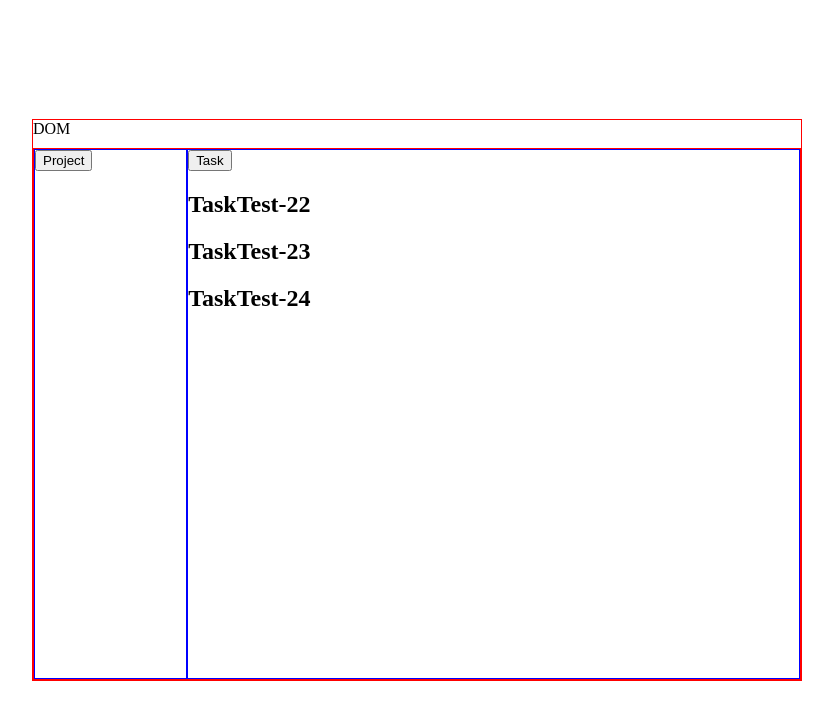
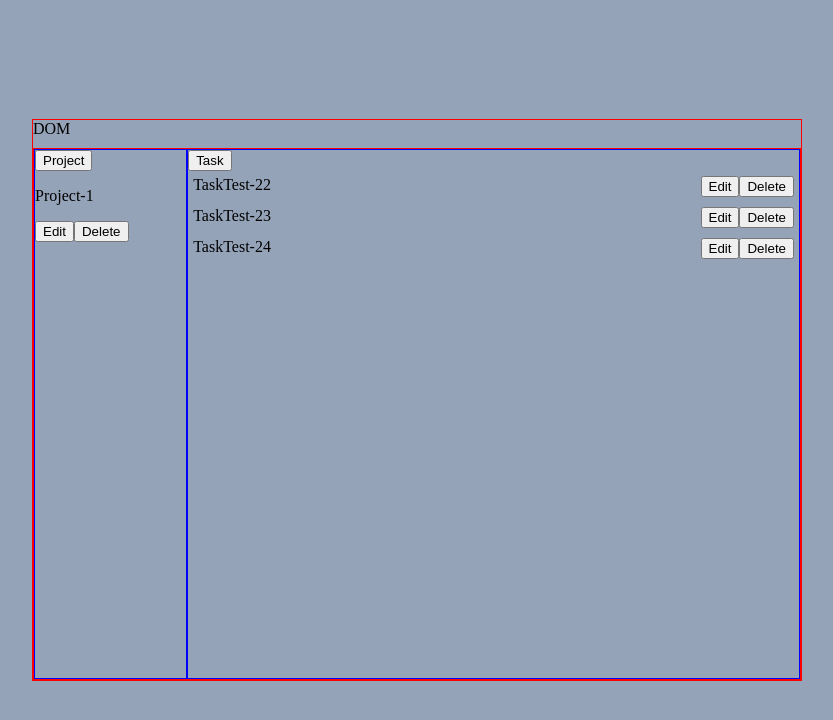
Before and after one commit to dimasjp/odin_todo-list, a website built with webpack: page src/template.html in a window 1280 px wide. Shown: the whole page, without its empty margins (223-1056 px from the left). Built offline with nearby package versions, Linux system fonts and the light colour scheme.

Commit message:
Add function to render project to page and factories to class

```diff
--- a/src/display.js
+++ b/src/display.js
@@ -1,4 +1,5 @@
 import { openModal, closeModal } from "./modal";
+import { Project, renderProject } from "./projects";
 import { renderTask, createTask, tasksArray } from "./tasks";
 import { createForm } from "./form";
 
@@ -38,6 +39,8 @@ const createProjectSection = () => {
         form.classList.add('project-form');
         createForm();
     })
+
+    renderProject();
 }
 
 const createTaskSection = () => {
--- a/src/projects.js
+++ b/src/projects.js
@@ -1,20 +1,59 @@
 
-const projectsArray = [];
+let projectsArray = [];
 
-const projectFactory = (title) => {
-    return { title };
+class Project {
+    constructor(title) {
+        this.title = title;
+        this.tasks = [];
+    }
 }
 
 const createProject = (title) => {
-    const newProject = projectFactory(title);
+    const newProject = new Project(title);
     projectsArray.push(newProject);
     console.log(projectsArray);
+}
+
+const renderProject = () => {
+    const projectContainer = document.querySelector('.project-container');
+    projectContainer.innerHTML = '';
+
+    for (let i = 0; i < projectsArray.length; i++) {
+        const projectCard = document.createElement('div');
+        projectCard.classList.add('project-card');
+        projectCard.setAttribute('data-index', i);
+        projectContainer.appendChild(projectCard);
+
+        const projectCardLeft = document.createElement('div');
+        projectCardLeft.classList.add('project-card-left');
+        projectCard.appendChild(projectCardLeft);
+
+        const projectCardRight = document.createElement('div');
+        projectCardRight.classList.add('project-card-right');
+        projectCard.appendChild(projectCardRight);
+
+        const projectCardTitle = document.createElement('p');
+        projectCardTitle.classList.add('project-title');
+        projectCardTitle.textContent = projectsArray[i].title;
+        projectCardLeft.appendChild(projectCardTitle);
+
+        const projectCardEdit = document.createElement('button');
+        projectCardEdit.classList.add('project-edit');
+        projectCardEdit.textContent = "Edit";
+        projectCardRight.appendChild(projectCardEdit);
+
+        const projectCardDelete = document.createElement('button');
+        projectCardDelete.classList.add('project-delete-btn');
+        projectCardDelete.textContent = "Delete";
+        projectCardRight.appendChild(projectCardDelete);
+    }
 }
 
 createProject("Project-1");
 
 export {
-    projectFactory,
+    Project,
     projectsArray,
-    createProject
+    createProject,
+    renderProject
 }
--- a/src/style.css
+++ b/src/style.css
@@ -10,6 +10,7 @@ body {
     display: flex;
     align-items: center;
     justify-content: center;
+    background-color: #94A3B8;
 }
 
 #content {
@@ -75,6 +76,17 @@ body {
     padding: 0;
 }
 
+.task-card {
+    display: flex;
+    justify-content: space-between;
+    padding: 5px;
+}
+
+.task-title {
+    margin: 0;
+}
+
+
 
 .display-none {
     display: none;
--- a/src/tasks.js
+++ b/src/tasks.js
@@ -12,12 +12,16 @@ const tasksArray = [
     },
 ];
 
-const taskFactory = (title, date, priority) => {
-    return { title, date, priority };
+class Task {
+    constructor(title, date, priority) {
+        this.title = title;
+        this.date = date;
+        this.priority = priority;
+    }
 }
 
 const createTask = (title, date, priority) => {
-    const newTask = taskFactory(title, date, priority);
+    const newTask = new Task(title, date, priority);
     tasksArray.push(newTask);
     console.log(tasksArray);
     renderTask();
@@ -41,16 +45,26 @@ const renderTask = () => {
         taskCardRight.classList.add('task-card-right');
         taskCard.appendChild(taskCardRight);
 
-        const taskCardTitle = document.createElement('h2');
+        const taskCardTitle = document.createElement('p');
         taskCardTitle.classList.add('task-title');
         taskCardTitle.textContent = tasksArray[i].title;
         taskCardLeft.appendChild(taskCardTitle);
+
+        const taskCardEdit = document.createElement('button');
+        taskCardEdit.classList.add('task-edit');
+        taskCardEdit.textContent = "Edit";
+        taskCardRight.appendChild(taskCardEdit);
+
+        const taskCardDelete = document.createElement('button');
+        taskCardDelete.classList.add('task-delete-btn');
+        taskCardDelete.textContent = "Delete";
+        taskCardRight.appendChild(taskCardDelete);
     }
 }
 
 
 export {
-    taskFactory,
+    Task,
     tasksArray,
     createTask,
     renderTask
```
Also changed, not shown: dist/main.js.
